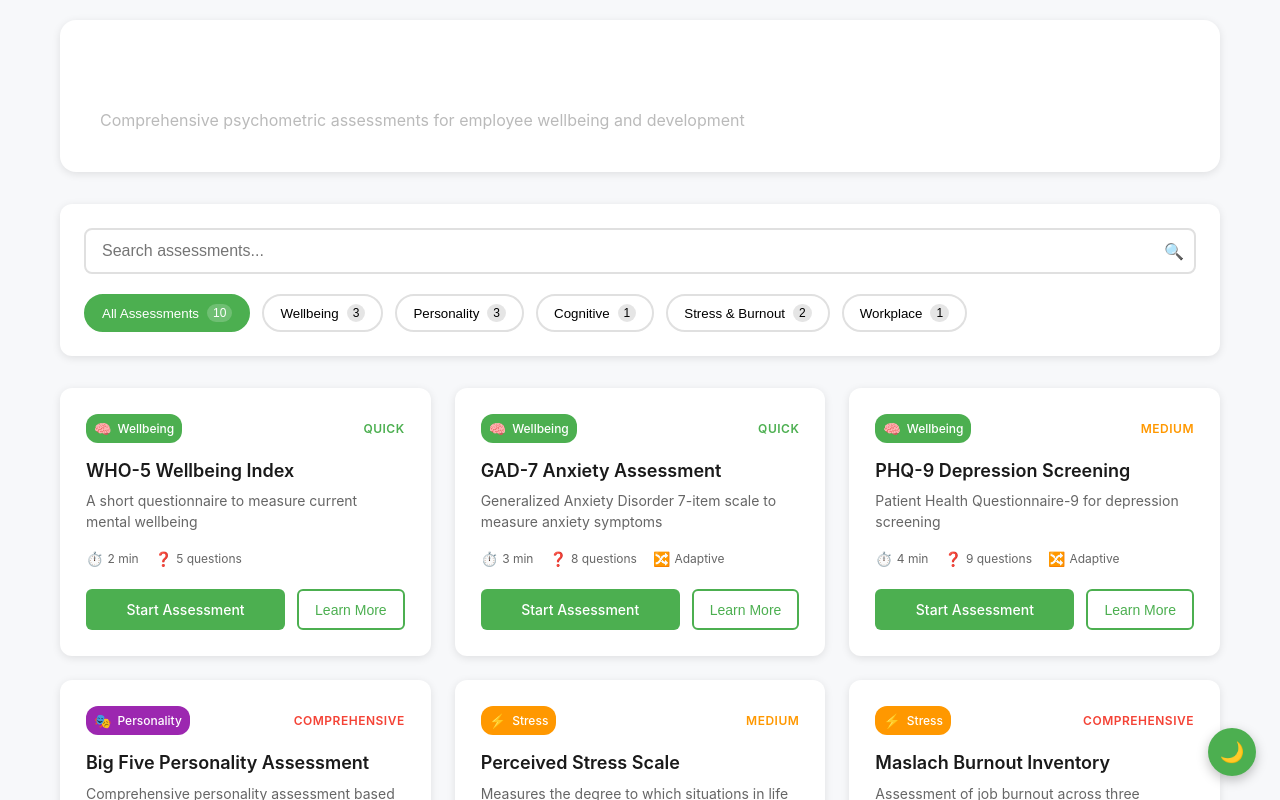
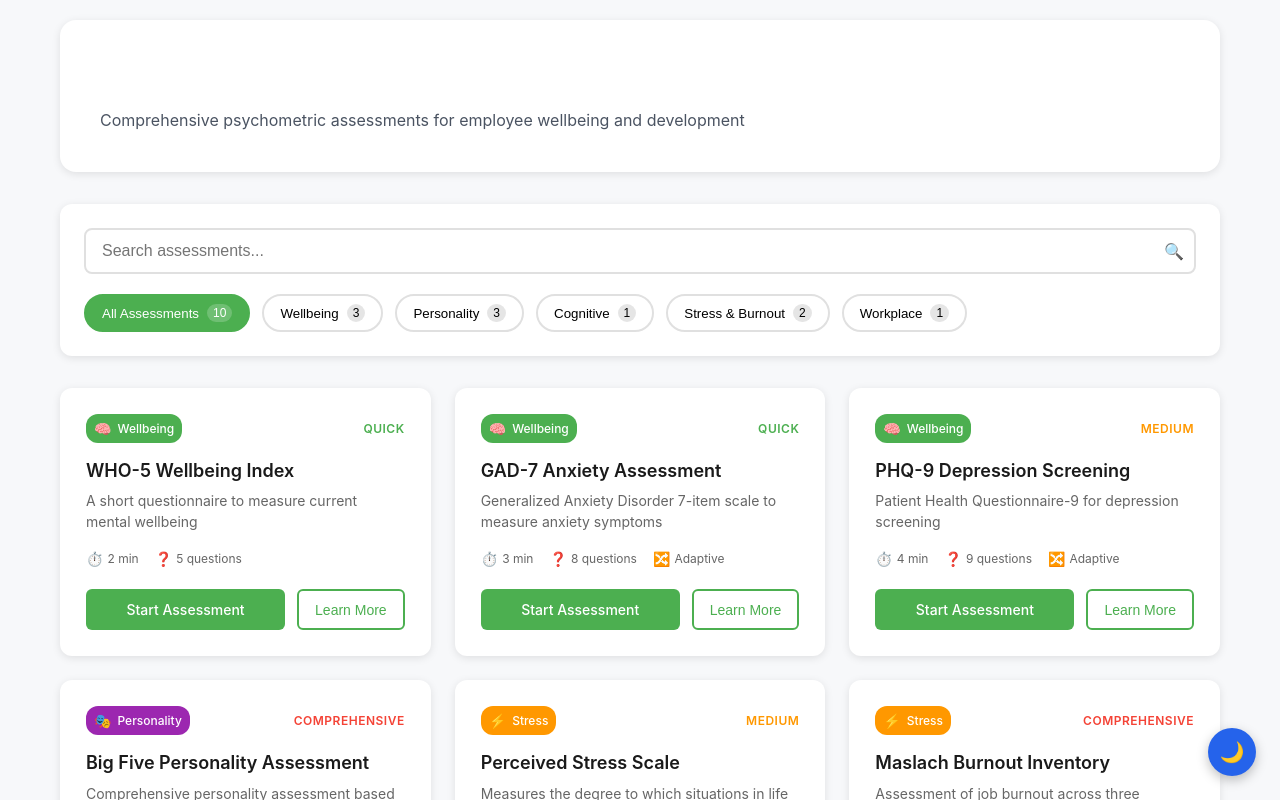
Before and after one commit to aganesh22/EmpWell-Cursor.ai, a React (Vite) app in the folder frontend/: page /tests in a window 1280 px wide. Shown: the top 800 px of the page. Built offline with nearby package versions, Linux system fonts and the light colour scheme; no server answers.

Commit message:
Implement light and dark theme with improved color variables
Co-authored-by: amiththondavadi <amiththondavadi@gmail.com>

```diff
--- a/frontend/src/components/ThemeToggle.tsx
+++ b/frontend/src/components/ThemeToggle.tsx
@@ -20,7 +20,7 @@ export default function ThemeToggle() {
         width: 48,
         height: 48,
         borderRadius: '50%',
-        background: 'var(--color-primary)',
+        background: 'var(--accent-primary)',
         color: '#fff',
         border: 'none',
         fontSize: 20,
--- a/frontend/src/styles/globals.css
+++ b/frontend/src/styles/globals.css
@@ -1,27 +1,32 @@
-/* Modern Dark Theme CSS Variables */
+/* Theme CSS Variables */
+
+/* ---------------------------------------------
+   LIGHT MODE (default)
+   ------------------------------------------- */
+
 :root {
   /* Color Palette */
-  --bg-primary: #0a0a0a;
-  --bg-secondary: #151515;
-  --bg-tertiary: #1e1e1e;
-  --bg-card: #1a1a1a;
-  --bg-elevated: #202020;
+  --bg-primary: #ffffff;
+  --bg-secondary: #f9fafb;
+  --bg-tertiary: #f3f4f6;
+  --bg-card: #ffffff;
+  --bg-elevated: #f8f9fa;
 
-  --text-primary: #ffffff;
-  --text-secondary: #b3b3b3;
-  --text-muted: #737373;
-  --text-inverse: #0a0a0a;
+  --text-primary: #111827;
+  --text-secondary: #374151;
+  --text-muted: #6b7280;
+  --text-inverse: #ffffff;
 
-  --accent-primary: #3b82f6;
-  --accent-primary-hover: #2563eb;
-  --accent-secondary: #8b5cf6;
-  --accent-success: #10b981;
-  --accent-warning: #f59e0b;
-  --accent-error: #ef4444;
+  --accent-primary: #2563eb; /* blue-600 */
+  --accent-primary-hover: #1e40af; /* blue-800 */
+  --accent-secondary: #7c3aed; /* purple-600 */
+  --accent-success: #059669; /* green-600 */
+  --accent-warning: #d97706; /* amber-600 */
+  --accent-error: #dc2626; /* red-600 */
 
-  --border-primary: #262626;
-  --border-secondary: #404040;
-  --border-focus: #3b82f6;
+  --border-primary: #e5e7eb; /* gray-200 */
+  --border-secondary: #d1d5db; /* gray-300 */
+  --border-focus: #2563eb; /* blue-600 */
 
   /* Spacing Scale */
   --space-xs: 0.25rem;
@@ -68,6 +73,34 @@
   --transition-fast: 150ms ease-in-out;
   --transition-normal: 250ms ease-in-out;
   --transition-slow: 350ms ease-in-out;
+}
+
+/* ---------------------------------------------
+   DARK MODE
+   ------------------------------------------- */
+
+:root.dark, .dark {
+  --bg-primary: #0a0a0a;
+  --bg-secondary: #151515;
+  --bg-tertiary: #1e1e1e;
+  --bg-card: #1a1a1a;
+  --bg-elevated: #202020;
+
+  --text-primary: #ffffff;
+  --text-secondary: #b3b3b3;
+  --text-muted: #737373;
+  --text-inverse: #0a0a0a;
+
+  --accent-primary: #3b82f6;
+  --accent-primary-hover: #2563eb;
+  --accent-secondary: #8b5cf6;
+  --accent-success: #10b981;
+  --accent-warning: #f59e0b;
+  --accent-error: #ef4444;
+
+  --border-primary: #262626;
+  --border-secondary: #404040;
+  --border-focus: #3b82f6;
 }
 
 /* Reset and Base Styles */
```
